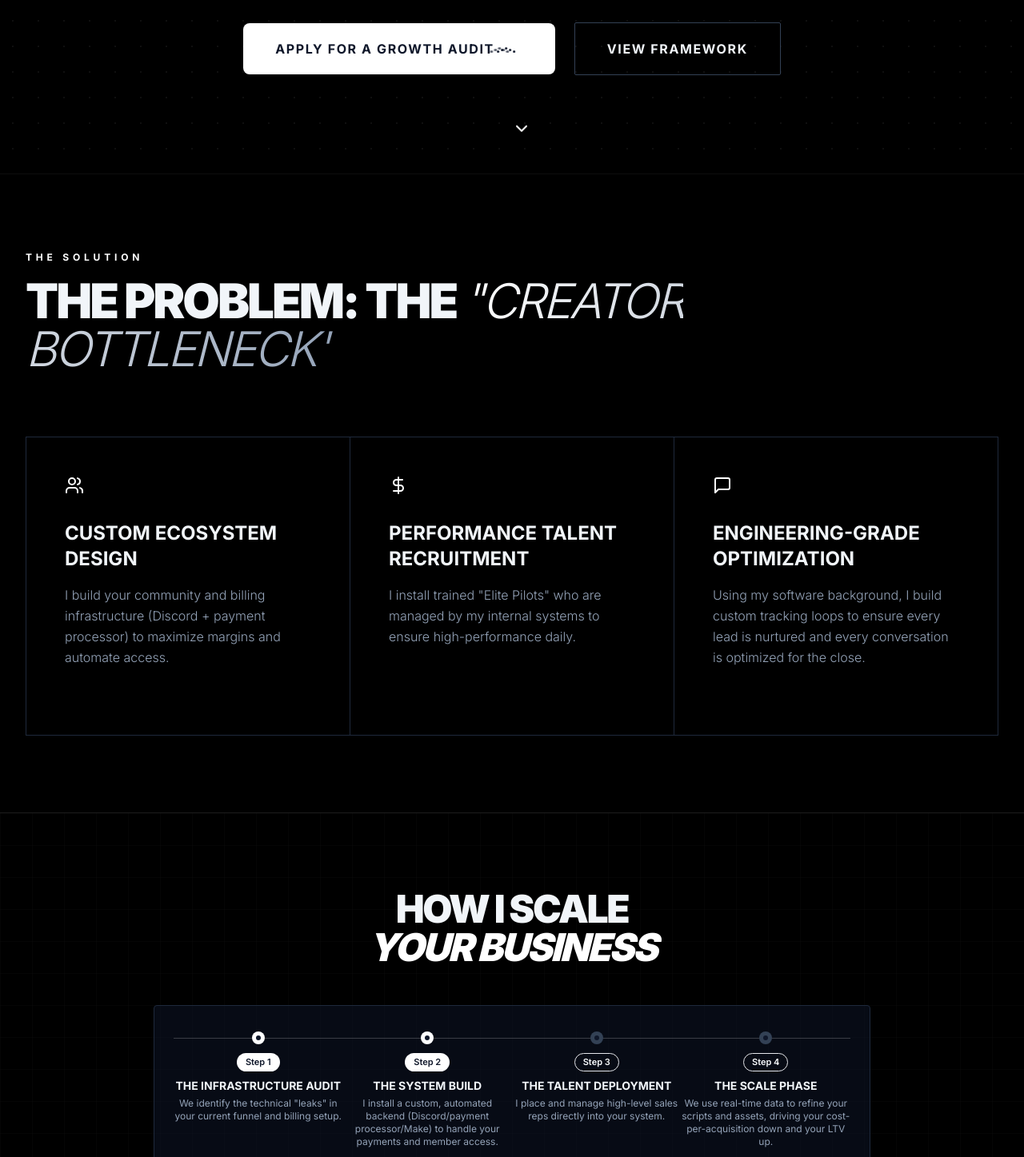
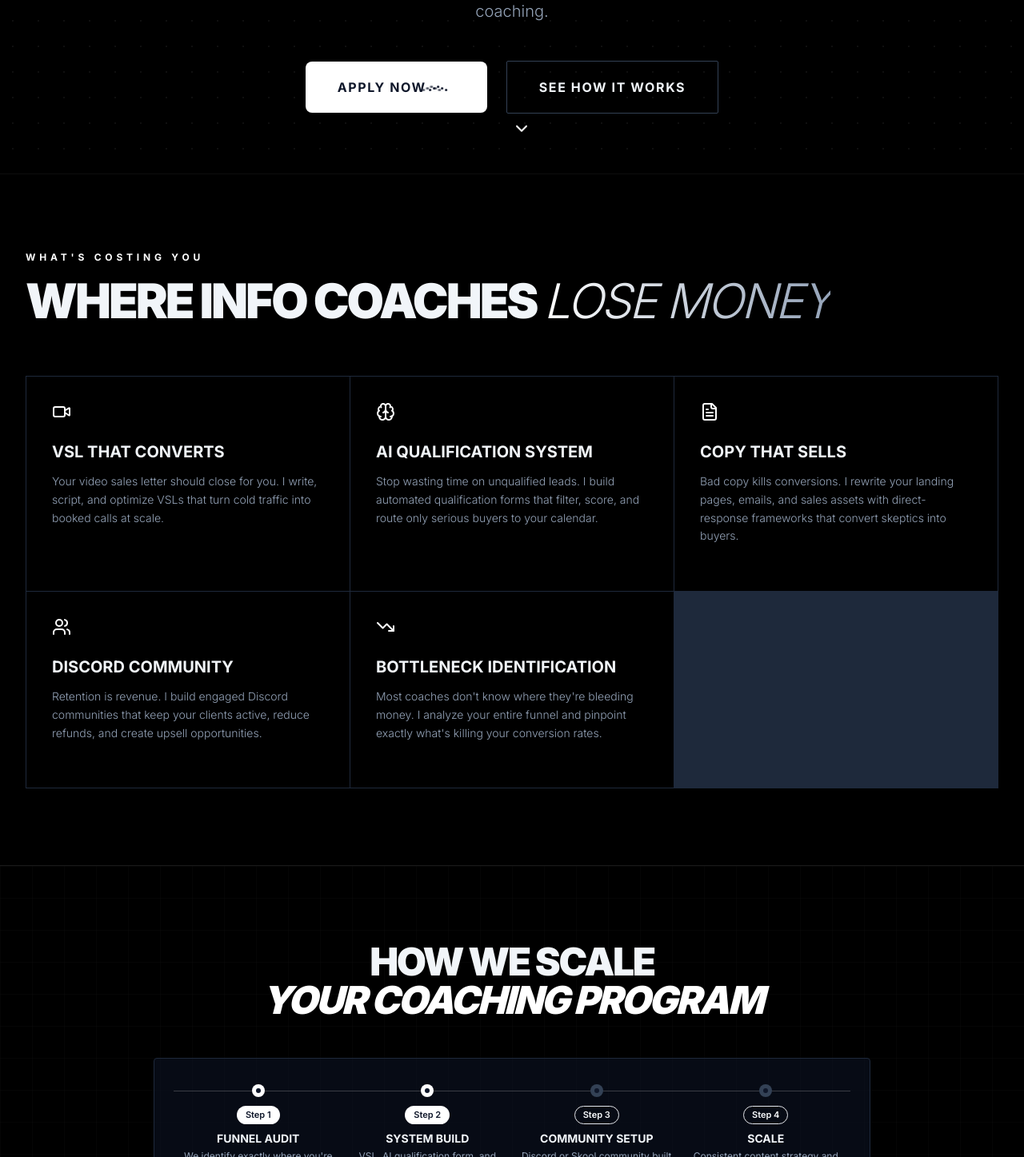
Before and after one commit to S3277/327-GA, a React (Vite) app: page / in a window 1280 px wide. Shown: the part 583-2030 px from the top of the page at 80% size. Built offline with nearby package versions, Linux system fonts and the light colour scheme.

Commit message:
Update landing page with new services & copy

```diff
--- a/src/components/sections/Services.tsx
+++ b/src/components/sections/Services.tsx
@@ -1,5 +1,5 @@
 import React from 'react';
-import { Users, DollarSign, MessageSquare } from 'lucide-react';
+import { Video, Brain, FileText, Users, TrendingDown } from 'lucide-react';
 import { useLanguage } from '../../contexts/LanguageContext';
 
 interface ServiceCardProps {
@@ -11,11 +11,11 @@ interface ServiceCardProps {
 
 const ServiceCard: React.FC<ServiceCardProps> = ({ icon, title, description }) => {
   return (
-    <div className='bg-background-dark p-12 group hover:bg-primary/[0.02] transition-colors'>
-      <div className='text-primary text-4xl mb-8'>{icon}</div>
-      <h4 className='text-2xl font-bold text-slate-100 mb-4 uppercase'>{title}</h4>
-      <p className='text-slate-400 font-light leading-relaxed mb-8'>{description}</p>
-      <div className='h-1 w-0 bg-primary group-hover:w-full transition-all duration-500'></div>
+    <div className='bg-background-dark p-8 group hover:bg-primary/[0.02] transition-colors'>
+      <div className='text-primary text-3xl mb-6'>{icon}</div>
+      <h4 className='text-xl font-bold text-slate-100 mb-3 uppercase'>{title}</h4>
+      <p className='text-slate-400 font-light leading-relaxed text-sm'>{description}</p>
+      <div className='h-px w-0 bg-primary group-hover:w-full transition-all duration-500 mt-6'></div>
     </div>
   );
 };
@@ -25,26 +25,36 @@ const Services: React.FC = () => {
 
   const services = [
     {
-      icon: <Users />,
+      icon: <Video />,
       title: t.services.funnel.title,
       description: t.services.funnel.description,
     },
     {
-      icon: <DollarSign />,
+      icon: <Brain />,
       title: t.services.automation.title,
       description: t.services.automation.description,
     },
     {
-      icon: <MessageSquare />,
+      icon: <FileText />,
       title: t.services.analytics.title,
       description: t.services.analytics.description,
+    },
+    {
+      icon: <Users />,
+      title: t.services.community.title,
+      description: t.services.community.description,
+    },
+    {
+      icon: <TrendingDown />,
+      title: t.services.bottleneck.title,
+      description: t.services.bottleneck.description,
     },
   ];
 
   return (
     <section className='py-24 bg-background-dark' id='services'>
       <div className='mx-auto max-w-7xl px-4 sm:px-6 lg:px-8'>
-        <div className='mb-20'>
+        <div className='mb-16'>
           <h2 className='section-title'>{t.services.badge}</h2>
           <h3 className='text-4xl md:text-6xl font-black text-slate-100 tracking-tighter uppercase'>
             {t.services.title}{' '}
@@ -52,7 +62,7 @@ const Services: React.FC = () => {
           </h3>
         </div>
 
-        <div className='grid grid-cols-1 md:grid-cols-3 gap-px bg-slate-800 border border-slate-800'>
+        <div className='grid grid-cols-1 md:grid-cols-2 lg:grid-cols-3 gap-px bg-slate-800 border border-slate-800'>
           {services.map((service, index) => (
             <ServiceCard
               key={index}
--- a/src/contexts/LanguageContext.tsx
+++ b/src/contexts/LanguageContext.tsx
@@ -28,6 +28,14 @@ export interface Translations {
       description: string;
     };
     analytics: {
+      title: string;
+      description: string;
+    };
+    community: {
+      title: string;
+      description: string;
+    };
+    bottleneck: {
       title: string;
       description: string;
     };
@@ -81,153 +89,169 @@ const translations: { en: Translations; fr: Translations } = {
   en: {
     nav: {
       services: 'Services',
-      framework: 'Framework',
+      framework: 'Process',
       about: 'About',
-      bookCall: 'Apply for Growth Audit',
+      bookCall: 'Apply Now',
     },
     hero: {
-      badge: 'Systems That Convert Audience Into Cash Flow',
-      title: 'Build Your',
-      subtitle: 'Coaching Empire',
-      description: 'Stop being the bottleneck in your own business. I install the infrastructure, the automation, and the talent so you can scale to $50k/mo+ without touching your DMs.',
-      primaryButton: 'Apply for a Growth Audit',
-      secondaryButton: 'View Framework',
+      badge: 'Built for Info Coaches Who Want More',
+      title: 'Your Funnel Is Leaking Money',
+      subtitle: 'Let\'s Fix That.',
+      description: 'I audit, rebuild, and optimize your entire sales funnel — from VSL to community — so your coaching program converts while you focus on coaching.',
+      primaryButton: 'Apply Now',
+      secondaryButton: 'See How It Works',
     },
     services: {
-      badge: 'The Solution',
-      title: 'The Problem: The',
-      subtitle: '"Creator Bottleneck"',
+      badge: 'What\'s Costing You',
+      title: 'Where Info Coaches',
+      subtitle: 'Lose Money',
       funnel: {
-        title: 'Custom Ecosystem Design',
-        description: 'I build your community and billing infrastructure (Discord + payment processor) to maximize margins and automate access.',
+        title: 'VSL That Converts',
+        description: 'Your video sales letter should close for you. I write, script, and optimize VSLs that turn cold traffic into booked calls at scale.',
       },
       automation: {
-        title: 'Performance Talent Recruitment',
-        description: 'I install trained "Elite Pilots" who are managed by my internal systems to ensure high-performance daily.',
+        title: 'AI Qualification System',
+        description: 'Stop wasting time on unqualified leads. I build automated qualification forms that filter, score, and route only serious buyers to your calendar.',
       },
       analytics: {
-        title: 'Engineering-Grade Optimization',
-        description: 'Using my software background, I build custom tracking loops to ensure every lead is nurtured and every conversation is optimized for the close.',
+        title: 'Copy That Sells',
+        description: 'Bad copy kills conversions. I rewrite your landing pages, emails, and sales assets with direct-response frameworks that convert skeptics into buyers.',
+      },
+      community: {
+        title: 'Discord Community',
+        description: 'Retention is revenue. I build engaged Discord communities that keep your clients active, reduce refunds, and create upsell opportunities.',
+      },
+      bottleneck: {
+        title: 'Bottleneck Identification',
+        description: 'Most coaches don\'t know where they\'re bleeding money. I analyze your entire funnel and pinpoint exactly what\'s killing your conversion rates.',
       },
     },
     process: {
-      badge: 'The Growth Roadmap',
-      title: 'How I Scale',
-      subtitle: 'Your Business',
+      badge: 'The Process',
+      title: 'How We Scale',
+      subtitle: 'Your Coaching Program',
       step1: {
-        title: 'The Infrastructure Audit',
-        description: 'We identify the technical "leaks" in your current funnel and billing setup.',
+        title: 'Funnel Audit',
+        description: 'We identify exactly where you\'re losing money in your current funnel.',
       },
       step2: {
-        title: 'The System Build',
-        description: 'I install a custom, automated backend (Discord/payment processor/Make) to handle your payments and member access.',
+        title: 'System Build',
+        description: 'VSL, AI qualification form, and optimized copy deployed.',
       },
       step3: {
-        title: 'The Talent Deployment',
-        description: 'I place and manage high-level sales reps directly into your system.',
+        title: 'Community Setup',
+        description: 'Discord or Skool community built and integrated with your program.',
       },
       step4: {
-        title: 'The Scale Phase',
-        description: 'We use real-time data to refine your scripts and assets, driving your cost-per-acquisition down and your LTV up.',
+        title: 'Scale',
+        description: 'Consistent content strategy and ongoing funnel optimization.',
       },
     },
     about: {
-      badge: 'Why an Engineer?',
-      title: 'You Don\'t Need Another',
-      subtitle: 'Operator. You Need an Engineer.',
-      description: 'Most "operators" give you a script and a prayer. I give you a System. Zero Friction with automated onboarding so you never have to "grant access" manually again. High Security with strategic billing setups to protect you from Stripe bans and high dispute rates. Data Transparency with clean dashboards so you know exactly where every dollar is coming from.',
-      cta: 'Book Your Growth Audit',
+      badge: 'Why 327',
+      title: 'You Don\'t Need More Traffic.',
+      subtitle: 'You Need a Better Funnel.',
+      description: 'Most info coaches are one funnel fix away from doubling their revenue. The problem isn\'t your audience — it\'s how you\'re converting them. I specialize in finding the leaks and fixing them. No fluff. No theory. Just results-driven optimization that scales your coaching business without you becoming the bottleneck.',
+      cta: 'Apply for Funnel Audit',
     },
     contact: {
-      badge: 'Limited Availability',
-      title: 'Stop Working In Your Business.',
-      subtitle: 'Start Working On It.',
-      description: 'I only take on two new clients per month to ensure every system is built to perfection. If you\'re ready to scale to $50k/mo+ without being the bottleneck, let\'s talk.',
-      button: 'Apply for a Growth Audit',
+      badge: 'Ready to Scale',
+      title: 'Stop Leaving Money',
+      subtitle: 'On The Table.',
+      description: 'If your coaching program isn\'t converting the way it should, there\'s a reason. Let\'s find it, fix it, and scale it.',
+      button: 'Apply Now',
     },
     footer: {
-      tagline: 'Elite Growth Architecture for Visionary Coaches',
+      tagline: 'Sales Funnel Optimization for Info Coaches',
       services: 'Services',
       company: 'Company',
       resources: 'Resources',
       legal: 'Legal',
-      copyright: '© 2024 327 Growth Architect. All rights reserved.',
+      copyright: '© 2024 327. All rights reserved.',
     },
   },
   fr: {
     nav: {
       services: 'Services',
-      framework: 'Méthode',
+      framework: 'Processus',
       about: 'À Propos',
-      bookCall: 'Réserver un Appel',
+      bookCall: 'Postuler',
     },
     hero: {
-      badge: 'Systèmes de Croissance Haute Performance',
-      title: 'Développez Votre',
-      subtitle: 'Empire de Coaching',
-      description: 'Nous concevons des systèmes de croissance haute performance pour les coachs élites de produits d\'information. Infrastructure professionnelle pour les visionnaires qui exigent une croissance précise.',
-      primaryButton: 'Réserver un Appel Stratégique',
-      secondaryButton: 'Voir le Portfolio',
+      badge: 'Conçu Pour Les Coachs Qui Veulent Plus',
+      title: 'Ton Funnel Perd De L\'Argent',
+      subtitle: 'On Va Régler Ça.',
+      description: 'J\'audite, reconstruis et optimise ton funnel de vente — du VSL à la communauté — pour que ton programme se vende pendant que toi, tu coaches.',
+      primaryButton: 'Postuler',
+      secondaryButton: 'Voir Le Processus',
     },
     services: {
-      badge: 'La Solution',
-      title: 'Le Problème: Le',
-      subtitle: '"Goulot du Créateur"',
+      badge: 'Ce Qui Te Coûte Cher',
+      title: 'Où Les Coachs Info',
+      subtitle: 'Perdent De L\'Argent',
       funnel: {
-        title: 'Conception d\'Écosystème Personnalisé',
-        description: 'Je construis votre infrastructure communautaire et de facturation (Discord + processeur de paiement) pour maximiser les marges et automatiser l\'accès.',
+        title: 'VSL Qui Convertit',
+        description: 'Ta lettre de vente vidéo devrait closer pour toi. J\'écris, scripte et optimise des VSL qui transforment le trafic froid en appels réservés à grande échelle.',
       },
       automation: {
-        title: 'Recrutement de Talents Performants',
-        description: 'J\'installe des "Pilotes d\'Élite" formés qui sont gérés par mes systèmes internes pour garantir une haute performance quotidienne.',
+        title: 'Système De Qualification IA',
+        description: 'Arrête de perdre ton temps avec des leads non qualifiés. Je construis des formulaires de qualification automatisés qui filtrent, scorent et routent uniquement les acheteurs sérieux vers ton calendrier.',
       },
       analytics: {
-        title: 'Optimisation de Niveau Ingénierie',
-        description: 'En utilisant mon expertise en développement logiciel, je construis des boucles de suivi personnalisées pour garantir que chaque lead est nourri et chaque conversation optimisée pour la conversion.',
+        title: 'Copy Qui Vend',
+        description: 'Le mauvais copy tue les conversions. Je réécris tes pages de vente, emails et assets avec des frameworks de réponse directe qui convertissent les sceptiques en acheteurs.',
+      },
+      community: {
+        title: 'Communauté Discord',
+        description: 'La rétention, c\'est le revenu. Je construis des communautés Discord engagées qui gardent tes clients actifs, réduisent les remboursements et créent des opportunités d\'upsell.',
+      },
+      bottleneck: {
+        title: 'Identification Des Blocages',
+        description: 'La plupart des coachs ne savent pas où ils perdent de l\'argent. J\'analyse ton funnel entier et j\'identifie exactement ce qui tue tes taux de conversion.',
       },
     },
     process: {
-      badge: 'La Feuille de Route de Croissance',
-      title: 'Comment Je Fais Croître',
-      subtitle: 'Votre Business',
+      badge: 'Le Processus',
+      title: 'Comment On Scale',
+      subtitle: 'Ton Programme De Coaching',
       step1: {
-        title: 'L\'Audit d\'Infrastructure',
-        description: 'Nous identifions les "fuites" techniques dans votre entonnoir actuel et votre configuration de facturation.',
+        title: 'Audit Du Funnel',
+        description: 'On identifie exactement où tu perds de l\'argent dans ton funnel actuel.',
       },
       step2: {
-        title: 'La Construction du Système',
-        description: 'J\'installe un backend personnalisé et automatisé (Discord/processeur de paiement/Make) pour gérer vos paiements et l\'accès des membres.',
+        title: 'Construction Du Système',
+        description: 'VSL, formulaire de qualification IA et copy optimisé déployés.',
       },
       step3: {
-        title: 'Le Déploiement des Talents',
-        description: 'Je place et gère des représentants commerciaux de haut niveau directement dans votre système.',
+        title: 'Setup De La Communauté',
+        description: 'Communauté Discord ou Skool construite et intégrée à ton programme.',
       },
       step4: {
-        title: 'La Phase d\'Expansion',
-        description: 'Nous utilisons les données en temps réel pour affiner vos scripts et actifs, réduisant votre coût par acquisition et augmentant votre LTV.',
+        title: 'Scale',
+        description: 'Stratégie de contenu cohérente et optimisation continue du funnel.',
       },
     },
     about: {
-      badge: 'Pourquoi un Ingénieur?',
-      title: 'Vous N\'Avez Pas Besoin d\'Un Autre',
-      subtitle: 'Opérateur. Vous Avez Besoin d\'un Ingénieur.',
-      description: 'La plupart des "opérateurs" vous donnent un script et une prière. Je vous donne un Système. Zéro Friction avec un onboarding automatisé pour ne plus jamais avoir à "accorder l\'accès" manuellement. Haute Sécurité avec des configurations de facturation stratégiques pour vous protéger des bannissements Stripe et des taux de litiges élevés. Transparence des Données avec des tableaux de bord clairs pour savoir exactement d\'où vient chaque dollar.',
-      cta: 'Réserver Votre Audit de Croissance',
+      badge: 'Pourquoi 327',
+      title: 'T\'As Pas Besoin De Plus De Trafic.',
+      subtitle: 'T\'As Besoin D\'Un Meilleur Funnel.',
+      description: 'La plupart des coachs info sont à un fix de funnel près de doubler leur revenu. Le problème, c\'est pas ton audience — c\'est comment tu la convertis. Je me spécialise dans trouver les fuites et les réparer. Pas de blabla. Pas de théorie. Juste de l\'optimisation orientée résultats qui scale ton business de coaching sans que tu deviennes le goulot d\'étranglement.',
+      cta: 'Postuler Pour Un Audit',
     },
     contact: {
-      badge: 'Prêt à Grandir?',
-      title: 'Architecturons Votre',
-      subtitle: 'Empire de Croissance',
-      description: 'Planifiez une consultation stratégique pour discuter de vos objectifs de mise à l\'échelle et découvrir comment nos systèmes de précision peuvent accélérer votre croissance.',
-      button: 'Réserver une Session Stratégique',
+      badge: 'Prêt À Scaler',
+      title: 'Arrête De Laisser De L\'Argent',
+      subtitle: 'Sur La Table.',
+      description: 'Si ton programme de coaching ne convertit pas comme il devrait, il y a une raison. Trouvons-la, réglons-la, et scalons-la.',
+      button: 'Postuler',
     },
     footer: {
-      tagline: 'Architecture de Croissance Élite pour les Coachs Visionnaires',
+      tagline: 'Optimisation De Funnel De Vente Pour Coachs Info',
       services: 'Services',
       company: 'Entreprise',
       resources: 'Ressources',
       legal: 'Légal',
-      copyright: '© 2024 327 Growth Architect. Tous droits réservés.',
+      copyright: '© 2024 327. Tous droits réservés.',
     },
   },
 };
```
